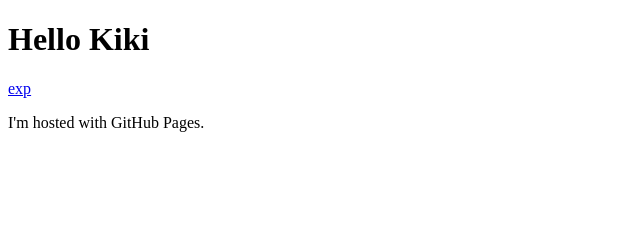
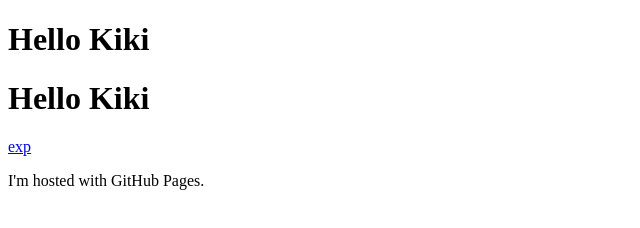
Before and after one commit to tnuoccaruo/test1, a plain HTML site: page index.html in a window 1280 px wide. Shown: the whole page, without its empty margins (0-640 px from the left). Drawn offline with Linux system fonts and the light colour scheme.

Commit message:
Update index.html

```diff
--- a/index.html
+++ b/index.html
@@ -5,6 +5,7 @@
     </head>
 <body>
 <h1>Hello Kiki</h1>
+<h1>Hello Kiki</h1>
 <a href="exp.html">exp</a>
 <p>I'm hosted with GitHub Pages.</p>
 
```
